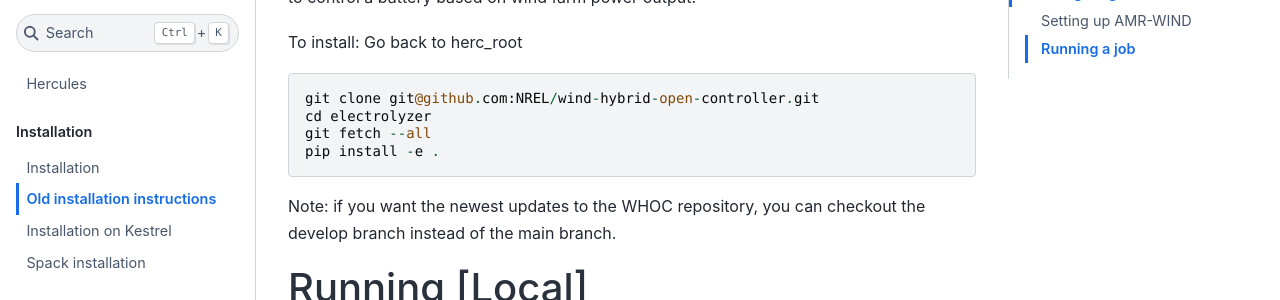
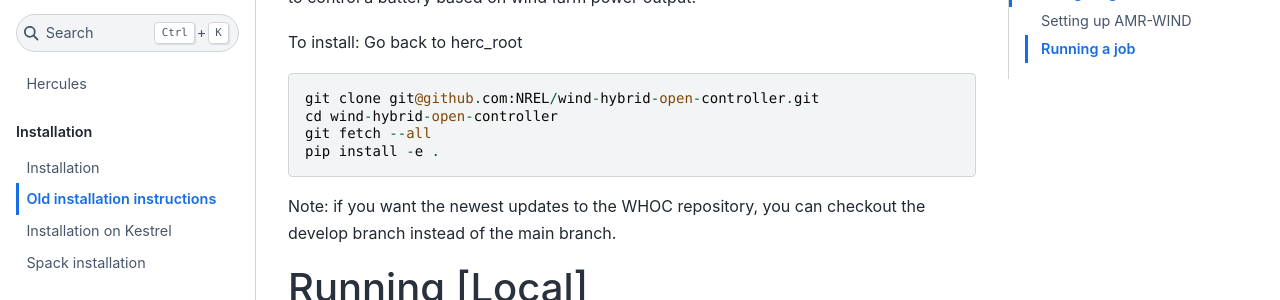
Before and after one commit to NREL/hercules, a Jupyter Book: the page built from docs/install_old.md, in a window 1280 px wide and 900 px high, scrolled down 1739 px. Shown: the part 152-452 px from the top of the window. Built offline with Jupyter Book 1.0.4 settings and Sphinx 7.4.7 and the Sphinx Book theme 1.1.4, drawn with Linux system fonts in a browser that asks for light colours.

Commit message:
Fix cd command

````diff
--- a/docs/install_old.md
+++ b/docs/install_old.md
@@ -82,7 +82,7 @@ Go back to herc_root
 
 ```
 git clone git@github.com:NREL/wind-hybrid-open-controller.git
-cd electrolyzer
+cd wind-hybrid-open-controller
 git fetch --all
 pip install -e .
 ```
````
Also changed, not shown: docs/install_on_kestrel.md (+1 -1 lines).
